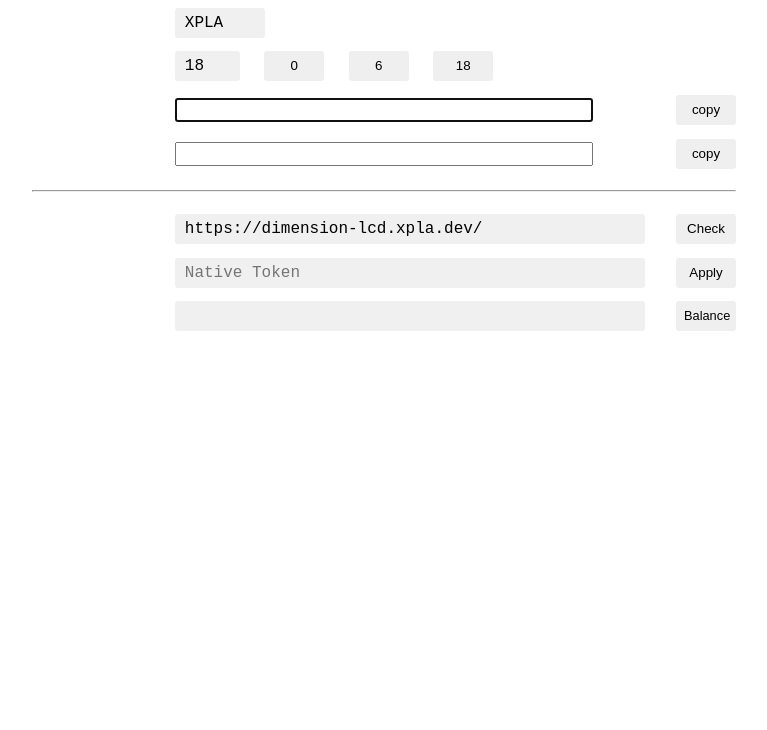
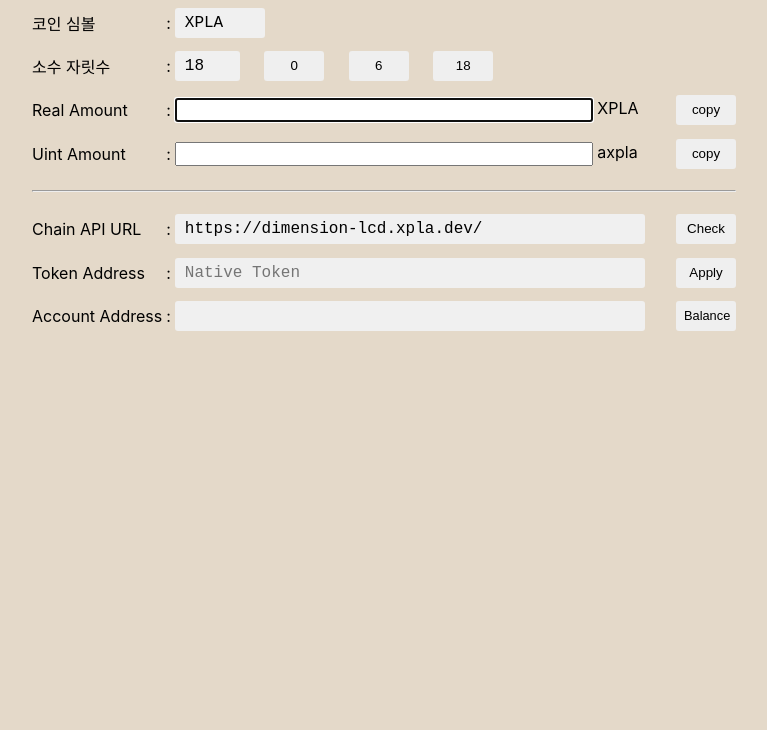
Before and after one commit to tinywolf3/coinunits, a website built with Vite: page frontend/index.html in a window 1280 px wide. Shown: the part 70-800 px from the top of the page, without its empty margins (256-1023 px from the left). Built offline with nearby package versions, Linux system fonts and the light colour scheme; files whose address does not match are found by name.

Commit message:
ADD: 다크 모드 적용

```diff
--- a/frontend/src/style.css
+++ b/frontend/src/style.css
@@ -1,27 +1,37 @@
 html {
-/*	background-color: rgba(27, 38, 54, 1);	*/
 	text-align: center;
-	color: white;
+}
+@media (prefers-color-scheme: dark) {
+	html {
+		background-color: rgb(27, 38, 54);
+		color: white;
+	}
+}
+@media (prefers-color-scheme: light) {
+	html {
+		background-color: rgb(228, 217, 201);
+		color: black;
+	}
 }
 
 body {
 	margin: 0;
-	color: white;
 	font-family: "Neo둥근모code", -apple-system, BlinkMacSystemFont, "Segoe UI", "Roboto",
 		"Oxygen", "Ubuntu", "Cantarell", "Fira Sans", "Droid Sans", "Helvetica Neue",
 		sans-serif;
 }
 
+
 @font-face {
 	font-family: "Neo둥근모code";
 	src: local(""),
-	url("assets/fonts/neodgm_code.woff2") format("woff2");
+		url("assets/fonts/neodgm_code.woff2") format("woff2");
 }
 
 #app {
 	position: absolute;
-    left: 0px;
-    top: 0px;
+	left: 0px;
+	top: 0px;
 	width: 100vw;
 	height: 100vh;
 	text-align: center;
```
